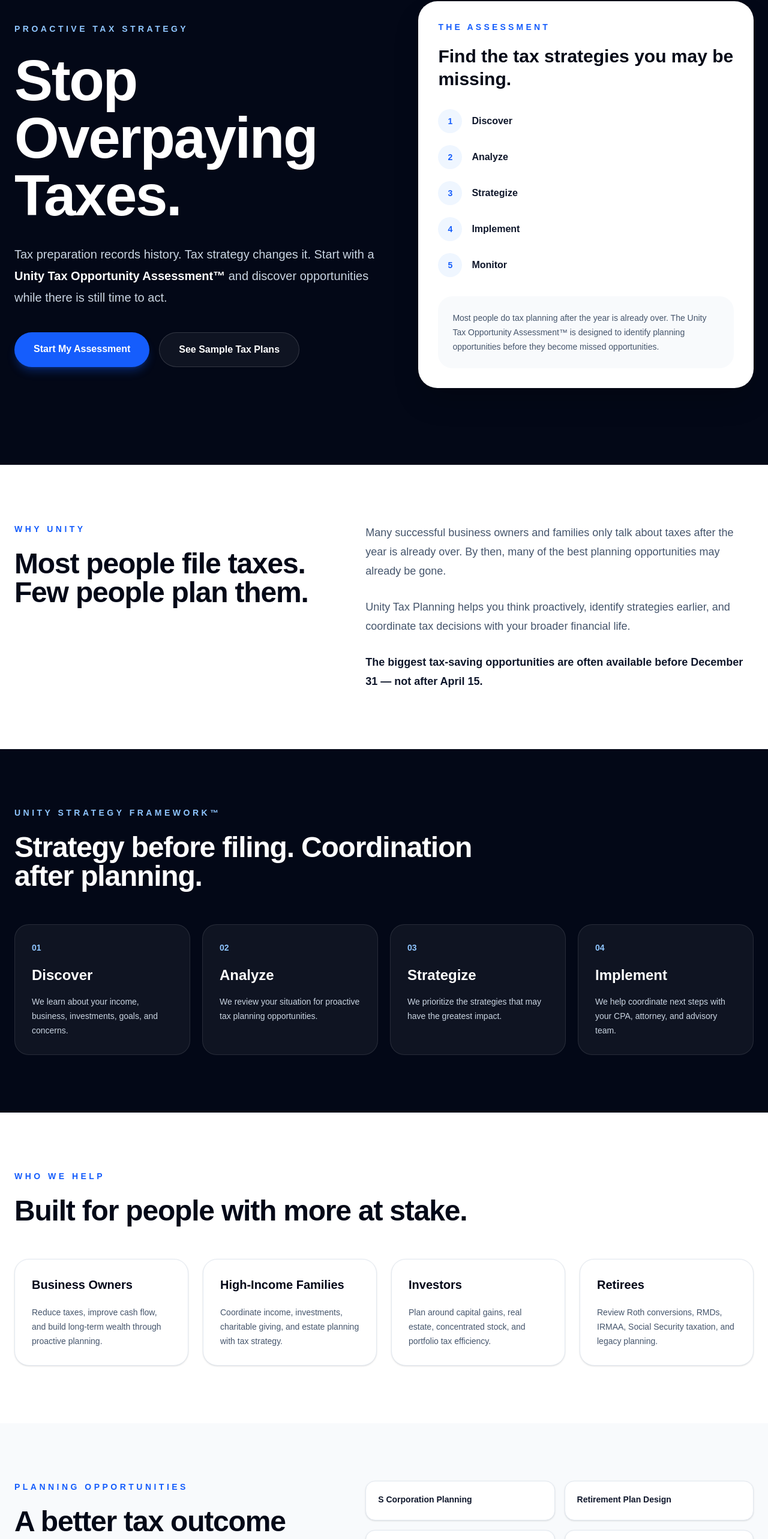
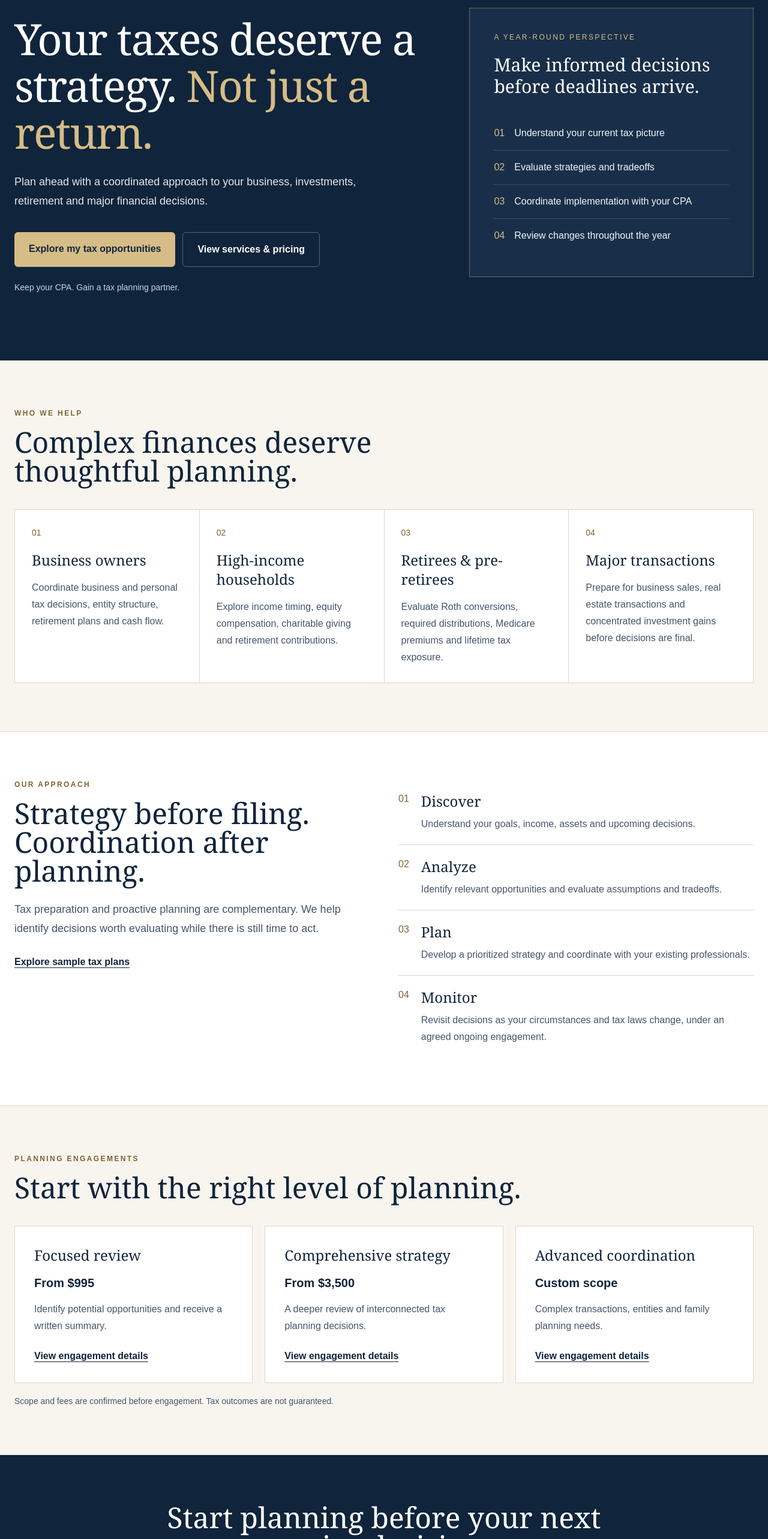
Before and after one commit to wadermarcy-creator/unity-tax-planning, a Next.js app: page / in a window 1280 px wide. Shown: the part 211-2777 px from the top of the page at 60% size. Built offline with nearby package versions, Linux system fonts and the light colour scheme; no server answers.

Commit message:
Redesign homepage around proactive tax strategy and premium positioning

```diff
--- a/app/page.tsx
+++ b/app/page.tsx
@@ -2,281 +2,72 @@ import Link from "next/link";
 import Navbar from "@/components/Navbar";
 import DisclosureFooter from "@/components/DisclosureFooter";
 
-const process = [
-  {
-    step: "01",
-    title: "Discover",
-    description:
-      "We learn about your income, business, investments, goals, and concerns.",
-  },
-  {
-    step: "02",
-    title: "Analyze",
-    description:
-      "We review your situation for proactive tax planning opportunities.",
-  },
-  {
-    step: "03",
-    title: "Strategize",
-    description:
-      "We prioritize the strategies that may have the greatest impact.",
-  },
-  {
-    step: "04",
-    title: "Implement",
-    description:
-      "We help coordinate next steps with your CPA, attorney, and advisory team.",
-  },
+const audiences = [
+  ["01", "Business owners", "Coordinate business and personal tax decisions, entity structure, retirement plans and cash flow."],
+  ["02", "High-income households", "Explore income timing, equity compensation, charitable giving and retirement contributions."],
+  ["03", "Retirees & pre-retirees", "Evaluate Roth conversions, required distributions, Medicare premiums and lifetime tax exposure."],
+  ["04", "Major transactions", "Prepare for business sales, real estate transactions and concentrated investment gains before decisions are final."],
 ];
-
-const audiences = [
-  {
-    title: "Business Owners",
-    text: "Reduce taxes, improve cash flow, and build long-term wealth through proactive planning.",
-  },
-  {
-    title: "High-Income Families",
-    text: "Coordinate income, investments, charitable giving, and estate planning with tax strategy.",
-  },
-  {
-    title: "Investors",
-    text: "Plan around capital gains, real estate, concentrated stock, and portfolio tax efficiency.",
-  },
-  {
-    title: "Retirees",
-    text: "Review Roth conversions, RMDs, IRMAA, Social Security taxation, and legacy planning.",
-  },
+const steps = [
+  ["Discover", "Understand your goals, income, assets and upcoming decisions."],
+  ["Analyze", "Identify relevant opportunities and evaluate assumptions and tradeoffs."],
+  ["Plan", "Develop a prioritized strategy and coordinate with your existing professionals."],
+  ["Monitor", "Revisit decisions as your circumstances and tax laws change, under an agreed ongoing engagement."],
 ];
-
-const strategies = [
-  "S Corporation Planning",
-  "Retirement Plan Design",
-  "Roth Conversions",
-  "Capital Gains Planning",
-  "Charitable Strategies",
-  "Entity Structure Review",
-  "Real Estate Tax Planning",
-  "Estate Coordination",
-];
+const primary = "inline-flex justify-center rounded-md bg-[#d6bc87] px-6 py-4 font-semibold text-[#10243b] transition hover:bg-[#e8d3aa] focus-visible:outline-2 focus-visible:outline-offset-4";
+const secondary = "inline-flex justify-center rounded-md border border-white/30 px-6 py-4 font-semibold text-white transition hover:bg-white/10 focus-visible:outline-2 focus-visible:outline-offset-4";
 
 export default function Home() {
   return (
-    <main className="min-h-screen bg-[#030817] text-white">
+    <main className="min-h-screen bg-[#f8f5ef] text-[#10243b]">
       <Navbar />
-
-      <section className="mx-auto grid max-w-7xl items-center gap-14 px-6 py-24 lg:grid-cols-[1.05fr_0.95fr] lg:py-32">
-        <div>
-          <p className="mb-7 text-sm font-bold uppercase tracking-[0.32em] text-blue-300">
-            Proactive Tax Strategy
-          </p>
-
-          <h1 className="max-w-4xl text-6xl font-extrabold tracking-tight text-white md:text-7xl lg:text-8xl">
-            Stop Overpaying Taxes.
-          </h1>
-
-          <p className="mt-8 max-w-2xl text-xl leading-9 text-slate-300">
-            Tax preparation records history. Tax strategy changes it. Start with
-            a{" "}
-            <strong className="text-white">
-              Unity Tax Opportunity Assessment™
-            </strong>{" "}
-            and discover opportunities while there is still time to act.
-          </p>
-
-          <div className="mt-10 flex flex-col gap-4 sm:flex-row">
-            <Link
-              href="/tax-opportunity-scan"
-              className="rounded-full bg-blue-600 px-8 py-4 text-center text-base font-bold text-white shadow-lg shadow-blue-600/30 transition hover:bg-blue-500"
-            >
-              Start My Assessment
-            </Link>
-
-            <Link
-              href="/example-plans"
-              className="rounded-full border border-white/15 bg-white/5 px-8 py-4 text-center text-base font-bold text-white transition hover:bg-white/10"
-            >
-              See Sample Tax Plans
-            </Link>
+      <section className="bg-[#10243b] text-white">
+        <div className="mx-auto grid max-w-7xl items-center gap-12 px-6 py-20 lg:grid-cols-[1.2fr_0.8fr] lg:py-28">
+          <div>
+            <p className="text-xs font-semibold uppercase tracking-[0.25em] text-[#d6bc87]">Proactive tax strategy</p>
+            <h1 className="mt-6 max-w-3xl font-serif text-5xl leading-[1.08] tracking-tight sm:text-6xl lg:text-7xl">Your taxes deserve a strategy. <span className="text-[#d6bc87]">Not just a return.</span></h1>
+            <p className="mt-7 max-w-xl text-lg leading-8 text-slate-200">Plan ahead with a coordinated approach to your business, investments, retirement and major financial decisions.</p>
+            <div className="mt-9 flex flex-col gap-3 sm:flex-row">
+              <Link href="/tax-opportunity-scan" className={primary}>Explore my tax opportunities</Link>
+              <Link href="/pricing" className={secondary}>View services & pricing</Link>
+            </div>
+            <p className="mt-6 text-sm text-slate-300">Keep your CPA. Gain a tax planning partner.</p>
           </div>
-        </div>
-
-        <div className="rounded-[2rem] border border-white/10 bg-white p-8 text-[#030817] shadow-2xl">
-          <p className="text-sm font-bold uppercase tracking-[0.3em] text-blue-600">
-            The Assessment
-          </p>
-
-          <h2 className="mt-5 text-3xl font-extrabold leading-tight">
-            Find the tax strategies you may be missing.
-          </h2>
-
-          <div className="mt-8 space-y-5">
-            {["Discover", "Analyze", "Strategize", "Implement", "Monitor"].map(
-              (item, index) => (
-                <div key={item} className="flex items-center gap-4">
-                  <div className="flex h-10 w-10 items-center justify-center rounded-full bg-blue-50 text-sm font-extrabold text-blue-600">
-                    {index + 1}
-                  </div>
-                  <p className="font-bold text-slate-900">{item}</p>
-                </div>
-              )
-            )}
-          </div>
-
-          <div className="mt-8 rounded-3xl bg-slate-50 p-6">
-            <p className="text-sm leading-6 text-slate-600">
-              Most people do tax planning after the year is already over. The
-              Unity Tax Opportunity Assessment™ is designed to identify planning
-              opportunities before they become missed opportunities.
-            </p>
-          </div>
+          <aside className="border border-[#d6bc87]/40 bg-[#192f49] p-8 sm:p-10">
+            <p className="text-xs uppercase tracking-[0.2em] text-[#d6bc87]">A year-round perspective</p>
+            <h2 className="mt-5 font-serif text-3xl">Make informed decisions before deadlines arrive.</h2>
+            <div className="mt-8 divide-y divide-white/15">
+              {["Understand your current tax picture", "Evaluate strategies and tradeoffs", "Coordinate implementation with your CPA", "Review changes throughout the year"].map((item,i) => <div key={item} className="flex gap-4 py-4"><span className="text-[#d6bc87]">0{i+1}</span><span className="text-slate-100">{item}</span></div>)}
+            </div>
+          </aside>
         </div>
       </section>
-
-      <section className="border-y border-white/10 bg-white text-[#030817]">
-        <div className="mx-auto max-w-7xl px-6 py-24">
-          <div className="grid gap-14 lg:grid-cols-[0.9fr_1.1fr]">
-            <div>
-              <p className="text-sm font-bold uppercase tracking-[0.32em] text-blue-600">
-                Why Unity
-              </p>
-              <h2 className="mt-6 text-5xl font-extrabold tracking-tight">
-                Most people file taxes. Few people plan them.
-              </h2>
-            </div>
-
-            <div className="space-y-7 text-lg leading-8 text-slate-600">
-              <p>
-                Many successful business owners and families only talk about
-                taxes after the year is already over. By then, many of the best
-                planning opportunities may already be gone.
-              </p>
-              <p>
-                Unity Tax Planning helps you think proactively, identify
-                strategies earlier, and coordinate tax decisions with your
-                broader financial life.
-              </p>
-              <p className="font-bold text-slate-900">
-                The biggest tax-saving opportunities are often available before
-                December 31 — not after April 15.
-              </p>
-            </div>
-          </div>
+      <section className="mx-auto max-w-7xl px-6 py-20">
+        <p className="text-xs font-semibold uppercase tracking-[0.2em] text-[#806330]">Who we help</p>
+        <h2 className="mt-4 max-w-3xl font-serif text-4xl sm:text-5xl">Complex finances deserve thoughtful planning.</h2>
+        <div className="mt-10 grid gap-px overflow-hidden border border-[#ded7ca] bg-[#ded7ca] sm:grid-cols-2 lg:grid-cols-4">
+          {audiences.map(([number,title,description]) => <article key={title} className="bg-white p-7"><p className="text-sm text-[#806330]">{number}</p><h3 className="mt-5 font-serif text-2xl">{title}</h3><p className="mt-4 leading-7 text-slate-600">{description}</p></article>)}
         </div>
       </section>
-
-      <section className="bg-[#030817] px-6 py-24">
-        <div className="mx-auto max-w-7xl">
-          <div className="max-w-3xl">
-            <p className="text-sm font-bold uppercase tracking-[0.32em] text-blue-300">
-              Unity Strategy Framework™
-            </p>
-            <h2 className="mt-6 text-5xl font-extrabold tracking-tight text-white">
-              Strategy before filing. Coordination after planning.
-            </h2>
-          </div>
-
-          <div className="mt-14 grid gap-5 md:grid-cols-2 lg:grid-cols-4">
-            {process.map((item) => (
-              <div
-                key={item.title}
-                className="rounded-3xl border border-white/10 bg-white/5 p-7"
-              >
-                <p className="text-sm font-extrabold text-blue-300">
-                  {item.step}
-                </p>
-                <h3 className="mt-5 text-2xl font-extrabold text-white">
-                  {item.title}
-                </h3>
-                <p className="mt-4 text-sm leading-6 text-slate-300">
-                  {item.description}
-                </p>
-              </div>
-            ))}
-          </div>
+      <section className="border-y border-[#ded7ca] bg-white">
+        <div className="mx-auto grid max-w-7xl gap-12 px-6 py-20 lg:grid-cols-2">
+          <div><p className="text-xs font-semibold uppercase tracking-[0.2em] text-[#806330]">Our approach</p><h2 className="mt-4 font-serif text-4xl sm:text-5xl">Strategy before filing. Coordination after planning.</h2><p className="mt-6 text-lg leading-8 text-slate-600">Tax preparation and proactive planning are complementary. We help identify decisions worth evaluating while there is still time to act.</p><Link href="/example-plans" className="mt-7 inline-block font-semibold underline underline-offset-4">Explore sample tax plans</Link></div>
+          <div className="divide-y divide-[#ded7ca]">{steps.map(([title,description],i)=><div key={title} className="flex gap-5 py-5"><span className="text-[#806330]">0{i+1}</span><div><h3 className="font-serif text-2xl">{title}</h3><p className="mt-2 leading-7 text-slate-600">{description}</p></div></div>)}</div>
         </div>
       </section>
-
-      <section className="bg-white px-6 py-24 text-[#030817]">
-        <div className="mx-auto max-w-7xl">
-          <div className="max-w-3xl">
-            <p className="text-sm font-bold uppercase tracking-[0.32em] text-blue-600">
-              Who We Help
-            </p>
-            <h2 className="mt-6 text-5xl font-extrabold tracking-tight">
-              Built for people with more at stake.
-            </h2>
-          </div>
-
-          <div className="mt-14 grid gap-6 md:grid-cols-2 lg:grid-cols-4">
-            {audiences.map((item) => (
-              <div
-                key={item.title}
-                className="rounded-3xl border border-slate-200 bg-white p-7 shadow-sm transition hover:-translate-y-1 hover:shadow-xl"
-              >
-                <h3 className="text-xl font-extrabold text-slate-950">
-                  {item.title}
-                </h3>
-                <p className="mt-5 text-sm leading-6 text-slate-600">
-                  {item.text}
-                </p>
-              </div>
-            ))}
-          </div>
+      <section className="mx-auto max-w-7xl px-6 py-20">
+        <p className="text-xs font-semibold uppercase tracking-[0.2em] text-[#806330]">Planning engagements</p>
+        <h2 className="mt-4 font-serif text-4xl sm:text-5xl">Start with the right level of planning.</h2>
+        <div className="mt-10 grid gap-5 md:grid-cols-3">
+          {[["Focused review","From $995","Identify potential opportunities and receive a written summary."],["Comprehensive strategy","From $3,500","A deeper review of interconnected tax planning decisions."],["Advanced coordination","Custom scope","Complex transactions, entities and family planning needs."]].map(([title,price,description])=><article key={title} className="border border-[#ded7ca] bg-white p-8"><h3 className="font-serif text-2xl">{title}</h3><p className="mt-4 text-xl font-semibold">{price}</p><p className="mt-4 leading-7 text-slate-600">{description}</p><Link href="/pricing" className="mt-6 inline-block font-semibold underline underline-offset-4">View engagement details</Link></article>)}
         </div>
+        <p className="mt-5 text-sm text-slate-600">Scope and fees are confirmed before engagement. Tax outcomes are not guaranteed.</p>
       </section>
-
-      <section className="bg-slate-50 px-6 py-24 text-[#030817]">
-        <div className="mx-auto grid max-w-7xl gap-14 lg:grid-cols-[0.9fr_1.1fr]">
-          <div>
-            <p className="text-sm font-bold uppercase tracking-[0.32em] text-blue-600">
-              Planning Opportunities
-            </p>
-            <h2 className="mt-6 text-5xl font-extrabold tracking-tight">
-              A better tax outcome starts with better questions.
-            </h2>
-            <p className="mt-7 text-lg leading-8 text-slate-600">
-              The assessment is designed to surface strategies worth reviewing
-              based on your income, business, investments, goals, and timeline.
-            </p>
-          </div>
-
-          <div className="grid gap-4 sm:grid-cols-2">
-            {strategies.map((strategy) => (
-              <div
-                key={strategy}
-                className="rounded-2xl border border-slate-200 bg-white p-5 text-sm font-bold text-slate-900 shadow-sm"
-              >
-                {strategy}
-              </div>
-            ))}
-          </div>
-        </div>
+      <section className="bg-[#10243b] px-6 py-20 text-center text-white">
+        <h2 className="mx-auto max-w-3xl font-serif text-4xl sm:text-5xl">Start planning before your next major decision.</h2>
+        <p className="mx-auto mt-5 max-w-xl leading-7 text-slate-200">Explore potential planning opportunities with the Unity Tax Opportunity Assessment.</p>
+        <div className="mt-8"><Link href="/tax-opportunity-scan" className={primary}>Start my assessment</Link></div>
       </section>
-
-      <section className="bg-[#030817] px-6 py-24">
-        <div className="mx-auto max-w-5xl text-center">
-          <p className="text-sm font-bold uppercase tracking-[0.32em] text-blue-300">
-            Start Here
-          </p>
-          <h2 className="mt-6 text-5xl font-extrabold tracking-tight text-white md:text-6xl">
-            You worked too hard to pay more tax than you legally have to.
-          </h2>
-          <p className="mx-auto mt-7 max-w-2xl text-lg leading-8 text-slate-300">
-            Start your Unity Tax Opportunity Assessment™ and discover whether
-            proactive planning could make a meaningful difference.
-          </p>
-
-          <div className="mt-10">
-            <Link
-              href="/tax-opportunity-scan"
-              className="inline-flex rounded-full bg-blue-600 px-9 py-4 text-base font-bold text-white shadow-lg shadow-blue-600/30 transition hover:bg-blue-500"
-            >
-              Start My Assessment
-            </Link>
-          </div>
-        </div>
-      </section>
-
       <DisclosureFooter />
     </main>
   );
```
